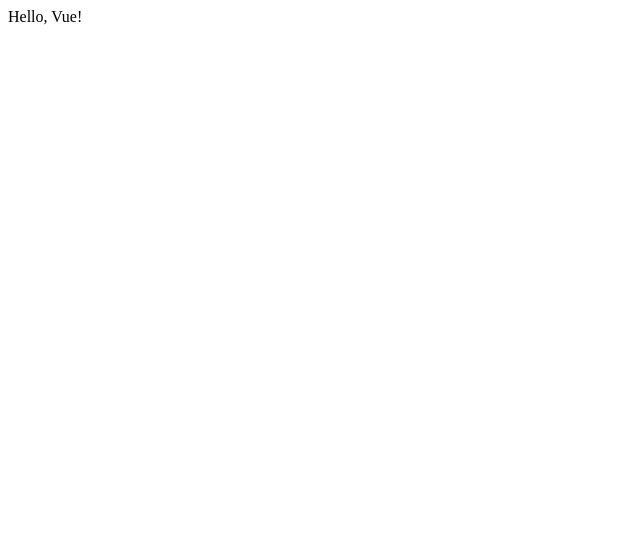
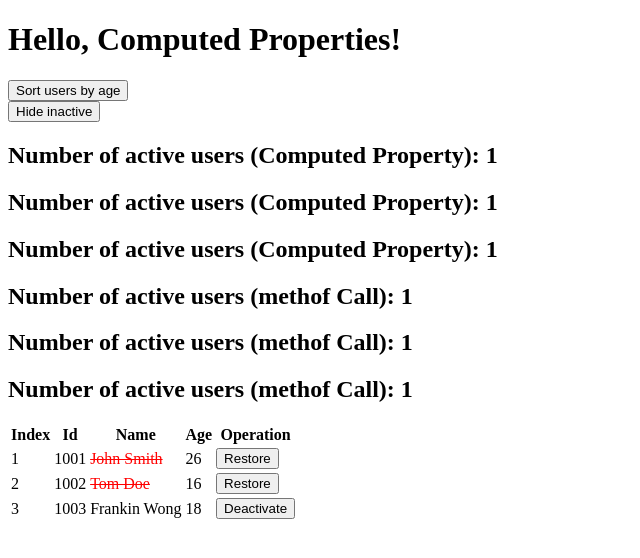
Before and after one commit to LdChambers/learn-vue-3-with-Landen, a Vue app: page / in a window 1280 px wide. Shown: the top 558 px of the page, without its empty margins (0-640 px from the left). Built offline with nearby package versions, Linux system fonts and the light colour scheme.

Commit message:
Computed Properties

```diff
--- a/src/App.vue
+++ b/src/App.vue
@@ -1,13 +1,85 @@
 <template>
-  <div>
-    Hello, Vue!
-  </div>
+  <h1>{{ message }}</h1>
+  <button @click="sortUsersByAge">Sort users by age</button>
+  <br>
+  <button @click="hideInactive = !hideInactive">
+    {{ toggleButtonName }}
+    </button>
+  <h2>Number of active users (Computed Property): {{ numberofActiveUSers }}</h2>
+  <h2>Number of active users (Computed Property): {{ numberofActiveUSers }}</h2>
+  <h2>Number of active users (Computed Property): {{ numberofActiveUSers }}</h2>
+
+  <h2>Number of active users (methof Call): {{ computeNumberofActiveUsers() }}</h2>
+  <h2>Number of active users (methof Call): {{ computeNumberofActiveUsers() }}</h2>
+  <h2>Number of active users (methof Call): {{ computeNumberofActiveUsers() }}</h2>
+
+  <table>
+    <tr>
+      <th>Index</th>
+      <th>Id</th>
+      <th>Name</th>
+      <th>Age</th>
+      <th>Operation</th>
+    </tr>
+    <tr v-for="(user, index) in filteredUsers" :key="user.id">
+      <td>{{ index + 1 }}</td>
+      <td>{{ user.id }}</td>
+      <td :class="{ inactive: !user.isActive }">
+        {{ user.name }}
+      </td>
+      <td>{{ user.age }}</td>
+      <td>
+        <button @click="user.isActive = !user.isActive">
+          {{ user.isActive ? 'Deactivate' : 'Restore' }}
+        </button>
+      </td>
+    </tr>
+  </table>
 </template>
 
 <script setup>
+import { computed,ref } from 'vue'
+
+let message = ref('Hello, Computed Properties!')
+
+const users = ref([
+  { id: 1001, name: 'John Smith', age: 26, isActive: false },
+  { id: 1002, name: 'Tom Doe', age: 16, isActive: false },
+  { id: 1003, name: 'Frankin Wong', age: 18, isActive: true }
+])
+
+let hideInactive = ref(false)
+
+
+function sortUsersByAge() {
+  users.value.sort((a, b) => a.age - b.age)
+}
+
+let toggleButtonName = computed(() =>
+hideInactive.value ? 'Show all' : 'Hide inactive')
+
+let numberofActiveUSers = computed(
+  () => {
+    console.log('computed property')
+    return users.value.filter((user) => user.isActive).length
+})
+
+let computeNumberofActiveUsers = () => {
+  console.log('method call')
+  return users.value.filter((user) => user.isActive).length
+}
+
+let filteredUsers = computed(() =>
+hideInactive.value ? users.value.filter(user => user.isActive) : users.value
+)
+
+
 
 </script>
 
-<style lang="scss" scoped>
-
+<style scoped>
+.inactive {
+  color: red;
+  text-decoration: line-through;
+}
 </style>
```
